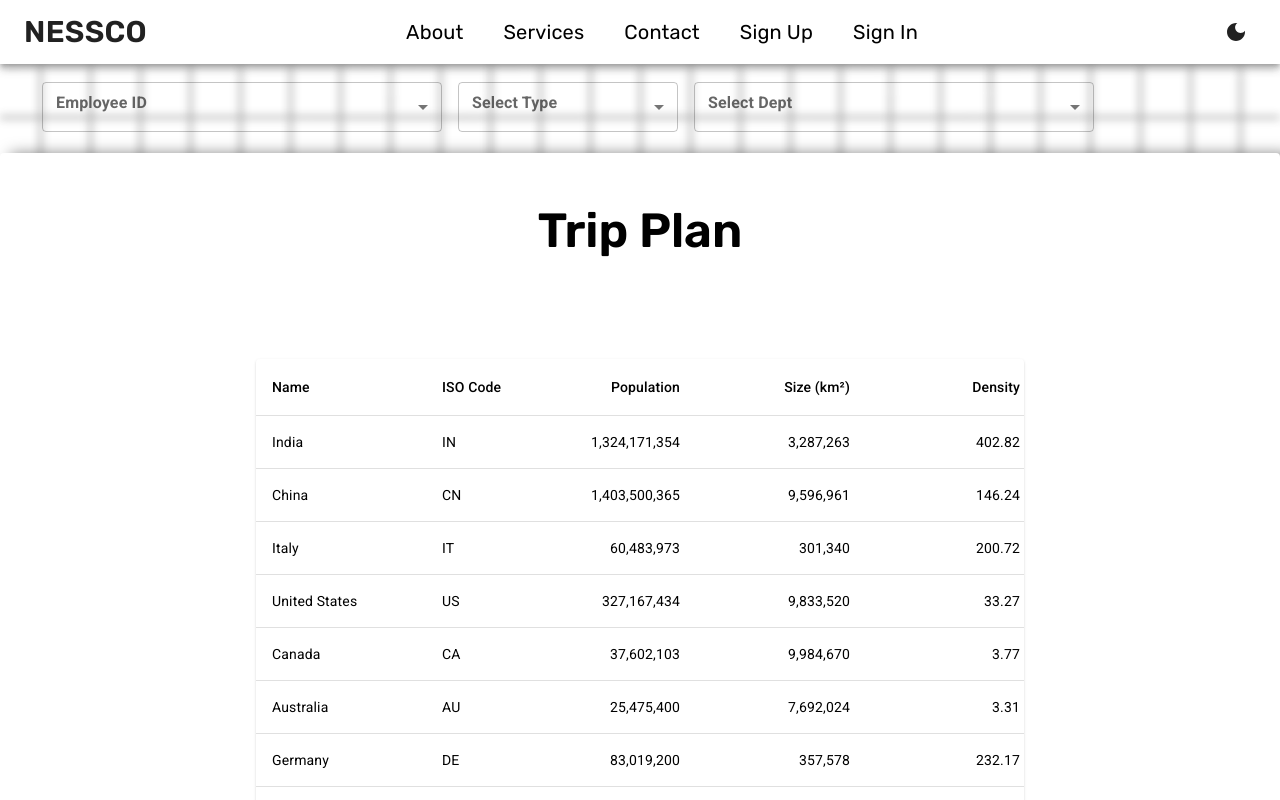
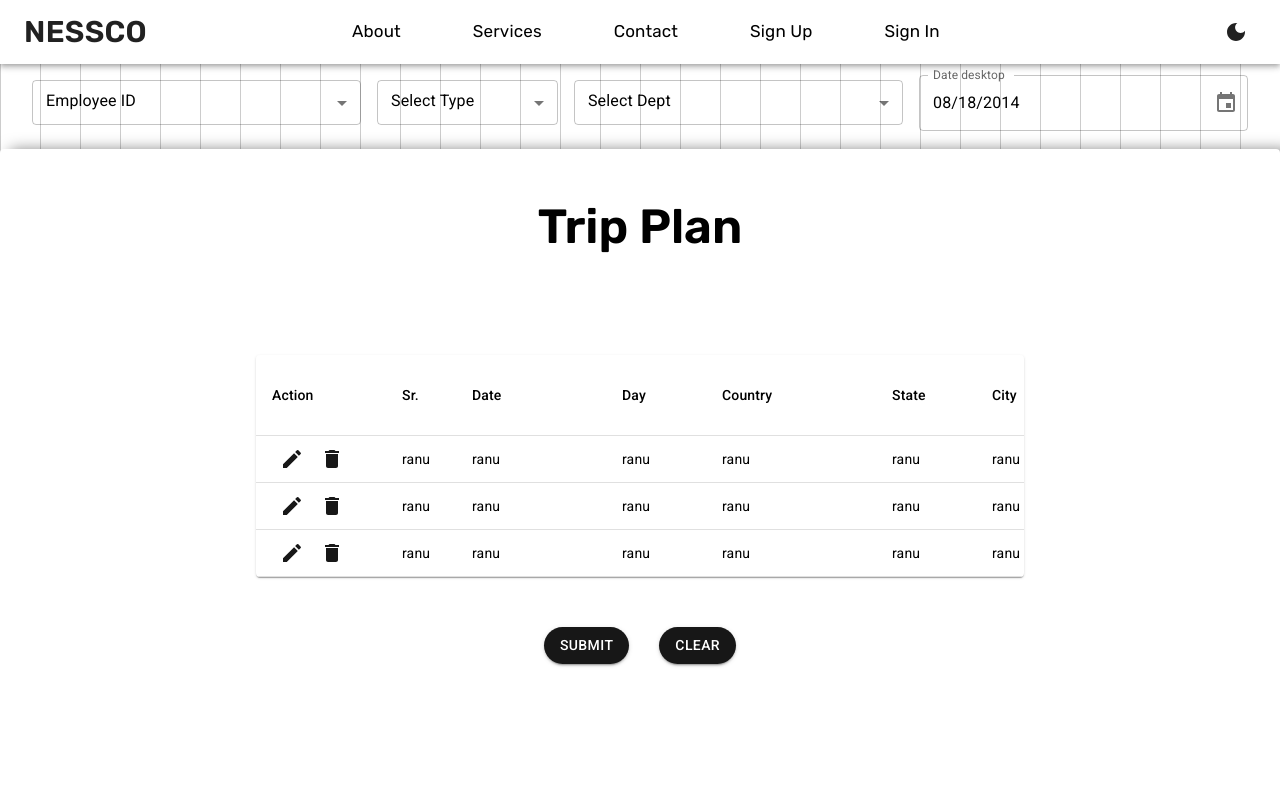
Before and after one commit to SachinXCode313/TripPlanModule, a React (Create React App) app in the folder client/: page / in a window 1280 px wide. Shown: the top 800 px of the page. Built offline with nearby package versions, Linux system fonts and the light colour scheme; the HTML template or start-up script is replaced by a standard one.

Commit message:
Frontend Ready

```diff
--- a/client/public/index.html
+++ b/client/public/index.html
@@ -29,7 +29,7 @@
     />
     <style>
       * {
-        font-family: 'Rubik', 'Roboto', sans-serif;;
+        font-family: 'Rubik', 'Roboto', sans-serif;
       }
     </style>
     <!--
--- a/client/src/App.js
+++ b/client/src/App.js
@@ -26,6 +26,16 @@ function App() {
       },
       inputText: {
         primary: toggleDark ? '#B9B9B9' : '#606060',
+      },
+      buttonText: {
+        primary: toggleDark ? '#000' : '#fff',
+      },
+      buttonBG: {
+        primary: toggleDark ? '#ebebeb' : '#171717',
+        hover: toggleDark ? '#c7c5c5' : '#333333',
+      },
+      bgColor: {
+        primary: toggleDark ? 'linear-gradient(90deg, #c8c8c833 1px, #fff0 0), linear-gradient(180deg, #c8c8c833 .1px, #fff0 0)' : 'linear-gradient(90deg, #0003 1px, #0000 0), linear-gradient(180deg, #0003 .1px, #0000 0)',
       }
     },
   })
@@ -36,9 +46,9 @@ function App() {
       <ThemeProvider theme={theme}>
         <CssBaseline />
         <Navbar toggleDark={toggleDark} setToggleDark={setToggleDark} />
-        <Background/>
-        <PaymentFields/>
-        <TripPlan/>
+        <Background />
+        <PaymentFields />
+        <TripPlan />
 
 
 
--- a/client/src/components/background/Background.css
+++ b/client/src/components/background/Background.css
@@ -1,26 +1,12 @@
-/* .blurryBackground {
-  position: relative;
-  height: 100vh;
+.blurryBackground {
+  position:absolute;
+  top: 0;
+  left: 0;
+  width: 100%;
+  height: 20vh;
   margin: 0;
   padding: 0;
-  background: url('grid.png') center;
-  background-size: 800px;
-  filter: blur(3px);
+  background-size: 40px;
+  filter: blur(0.5px);
   z-index: -1;
 }
-
-h1{
-  position:absolute;
-  z-index: 1;
-} */
-
-.blurryBackground {
-  position: fixed;
-  width: 100%;
-  height: 100vh;
-  background: url('grid1.png') center ;
-  filter: blur(4px);
-  background-size: 500px;
-  display: flex;
-  z-index: -1;
-}
--- a/client/src/components/background/Background.js
+++ b/client/src/components/background/Background.js
@@ -1,13 +1,20 @@
 
+import { backdropClasses } from "@mui/material";
 import PaymentFields from "../paymentFields/PaymentFields";
 import "./Background.css"
 import { useTheme } from '@mui/material/styles';
 
 function Background() {
+
+    const theme = useTheme();
     return (
         <>
-            <div className="blurryBackground">
-            </div>
+
+                <div className="blurryBackground" style={{backgroundImage: theme.palette.bgColor.primary}}>
+
+                </div>
+
+
 
         </>
     )
--- a/client/src/components/navbar/Navbar.js
+++ b/client/src/components/navbar/Navbar.js
@@ -27,8 +27,8 @@ function Navbar({ toggleDark, setToggleDark }) {
 
     const linkStyles = {
         textDecoration: 'none',
-        marginRight: theme.spacing(5),
-        fontSize: "20px",
+        marginRight: theme.spacing(9),
+        fontSize: "17px",
         fontWeight: '400',
         color: theme.palette.text.primary,
     };
--- a/client/src/components/paymentFields/PaymentFields.css
+++ b/client/src/components/paymentFields/PaymentFields.css
@@ -2,10 +2,6 @@
 
 .paymentFields {
     position: relative;
+
     z-index: 1;
-    color: #fff;
-    padding: 5px;
- /* Optional: Add a semi-transparent background for better readability */
-    margin: 5px;
-    border-radius: 10px;
   }
--- a/client/src/components/paymentFields/PaymentFields.js
+++ b/client/src/components/paymentFields/PaymentFields.js
@@ -1,5 +1,6 @@
 import { Button, Toolbar } from "@mui/material"
 import * as React from 'react';
+import { useEffect } from "react";
 import { useTheme } from '@mui/material/styles';
 import Box from '@mui/material/Box';
 import OutlinedInput from '@mui/material/OutlinedInput';
@@ -10,6 +11,13 @@ import Select from '@mui/material/Select';
 import Chip from '@mui/material/Chip';
 import Checkbox from "@mui/material/Checkbox";
 import ListItemText from "@mui/material/ListItemText";
+import dayjs, { Dayjs } from 'dayjs';
+import TextField from '@mui/material/TextField';
+import { LocalizationProvider } from '@mui/x-date-pickers/LocalizationProvider';
+import { AdapterDayjs } from '@mui/x-date-pickers/AdapterDayjs';
+import { DesktopDatePicker } from '@mui/x-date-pickers/DesktopDatePicker';
+import Stack from '@mui/material/Stack';
+import Autocomplete from '@mui/material/Autocomplete';
 import './PaymentFields.css'
 
 
@@ -42,9 +50,12 @@ function PaymentFields() {
 
     const theme = useTheme();
     const [personName, setPersonName] = React.useState([]);
+    const [personType, setPersonType] = React.useState('');
+    const [personDept, setPersonDept] = React.useState();
 
 
-    const handleChange = (event) => {
+
+    const handleChangePerson = (event) => {
         const {
             target: { value },
         } = event;
@@ -52,57 +63,83 @@ function PaymentFields() {
             // On autofill we get a stringified value.
             typeof value === 'string' ? value.split(',') : value,
         );
+        if (personName.length > 1) {
+            setPersonType("Group")
+        }
     };
+
+
+    const handleChangeType = (event) => {
+        const { value } = event.target;
+        console.log(personName.length)
+        setPersonType(value);
+    };
+
+    const handleChangeDept = (event) => {
+        const { value } = event.target;
+        setPersonDept(value);
+    };
+
+    const [value, setValue] = React.useState(dayjs('2014-08-18T21:11:54'));
+
+    const handleChangeDate = (newValue) => {
+        setValue(newValue);
+    };
+
+
+    useEffect(() => {
+        // Check if personName has more than one item and set personType accordingly
+        if (personName.length > 1) {
+            setPersonType('Group');
+        }
+        if (personName.length == 1) {
+            setPersonType('Individual')
+        }
+    }, [personName]);
+
+
     return (
         <>
             <div className="paymentFields">
                 <Toolbar>
                     {/* EmployeeID */}
-                    <FormControl sx={{ m: 1, width: 400 }} size="small">
+                    <FormControl sx={{ m: 1, my: 2, width: 400 }} size="small">
                         <InputLabel id="demo-multiple-chip-label"
                             sx={{
+
                                 "&.Mui-focused": {
-                                    color: theme.palette.inputText.primary, // Change label color when focused
+                                    color: theme.palette.text.primary, // Change label color when focused
                                 },
-                                fontWeight: 'bold'
-                            }}>Employee ID</InputLabel>
+                                color: theme.palette.text.primary,
+                            }}>Employee ID
+                        </InputLabel>
                         <Select
                             labelId="demo-multiple-checkbox-label"
                             id="demo-multiple-checkbox"
                             multiple
                             value={personName}
-                            onChange={handleChange}
+                            onChange={handleChangePerson}
+                            MenuProps={MenuProps}
+                            renderValue={(selected) => selected.join(', ')}
                             input={<OutlinedInput id="select-multiple-chip" label="Employee ID" sx={{
                                 "&.Mui-focused .MuiOutlinedInput-notchedOutline": {
-                                    borderColor: theme.palette.inputBorder.primary,
+                                    borderColor: theme.palette.text.primary,
                                 },
-                                height: "50px",
+                                height: "45px",
                             }}
-
                             />}
-                            renderValue={(selected) => (
-                                <Box sx={{
-                                    display: 'flex', overflowX: 'scroll', '&::-webkit-scrollbar': { display: 'none', }, gap: 0.5
-                                }}>
-                                    {selected.map((value) => (
-                                        <Chip key={value} label={value} />
-                                    ))}
-                                </Box>
-                            )}
-                            MenuProps={MenuProps}
                         >
                             {names.map((name) => (
                                 <MenuItem key={name} value={name}>
                                     <Checkbox checked={personName.indexOf(name) > -1}
-                                    sx={{
-                                        "&.Mui-checked": {
-                                            color: theme.palette.inputText.primary, // Change color when checked
-                                          },// Change checkbox color
-                                    }}
+                                        sx={{
+                                            "&.Mui-checked": {
+                                                color: theme.palette.inputText.primary, // Change color when checked
+                                            },// Change checkbox color
+                                        }}
                                     />
                                     <ListItemText primary={name} />
                                 </MenuItem>
-
                             ))}
                         </Select>
                     </FormControl>
@@ -113,42 +150,31 @@ function PaymentFields() {
                         <InputLabel id="demo-multiple-chip-label"
                             sx={{
                                 "&.Mui-focused": {
-                                    color: theme.palette.inputText.primary, // Change label color when focused
+                                    color: theme.palette.text.primary, // Change label color when focused
                                 },
-                                fontWeight: 'bold',
+                                color: theme.palette.text.primary,
                             }}>Select Type</InputLabel>
                         <Select
                             labelId="demo-multiple-checkbox-label"
                             id="demo-multiple-checkbox"
-                            multiple
-                            value={personName}
-                            onChange={handleChange}
+
+                            value={personType}
+                            onChange={handleChangeType}
                             input={<OutlinedInput id="select-multiple-chip" label="Select Type" sx={{
                                 "&.Mui-focused .MuiOutlinedInput-notchedOutline": {
-                                    borderColor: theme.palette.inputBorder.primary,
+                                    borderColor: theme.palette.text.primary,
                                 },
-                                height: "50px",
+                                height: "45px",
                             }}
 
                             />}
-                            renderValue={(selected) => (
-                                <Box sx={{
-                                    display: 'flex', overflowX: 'scroll', '&::-webkit-scrollbar': { display: 'none', }, gap: 0.5
-                                }}>
-                                    {selected.map((value) => (
-                                        <Chip key={value} label={value} />
-                                    ))}
-                                </Box>
-                            )}
+
                             MenuProps={MenuProps}
                         >
-                            {names.map((name) => (
-                                <MenuItem key={name} value={name}>
-                                    <Checkbox checked={personName.indexOf(name) > -1} />
-                                    <ListItemText primary={name} />
-                                </MenuItem>
+                            <MenuItem value="Individual">Individual</MenuItem>
+                            <MenuItem value="Group">Group</MenuItem>
 
-                            ))}
+
                         </Select>
                     </FormControl>
 
@@ -158,50 +184,75 @@ function PaymentFields() {
                         <InputLabel id="demo-multiple-chip-label"
                             sx={{
                                 "&.Mui-focused": {
-                                    color: theme.palette.inputText.primary, // Change label color when focused
+                                    color: theme.palette.text.primary, // Change label color when focused
                                 },
-                                fontWeight: 'bold',
+                                color: theme.palette.text.primary,
                             }}>Select Dept</InputLabel>
                         <Select
                             labelId="demo-multiple-checkbox-label"
                             id="demo-multiple-checkbox"
-                            multiple
-                            value={personName}
-                            onChange={handleChange}
-                            input={<OutlinedInput id="select-multiple-chip" label="Select Dept" sx={{
+                            value={personDept}
+                            onChange={handleChangeDept}
+                            input={<OutlinedInput id="select-dept" label="Select Dept" sx={{
                                 "&.Mui-focused .MuiOutlinedInput-notchedOutline": {
-                                    borderColor: theme.palette.inputBorder.primary,
+                                    borderColor: theme.palette.text.primary,
                                 },
-                                height: "50px",
+                                height: "45px",
                             }}
 
                             />}
-                            renderValue={(selected) => (
-                                <Box sx={{
-                                    display: 'flex', overflowX: 'scroll', '&::-webkit-scrollbar': { display: 'none', }, gap: 0.5
-                                }}>
-                                    {selected.map((value) => (
-                                        <Chip key={value} label={value} />
-                                    ))}
-                                </Box>
-                            )}
                             MenuProps={MenuProps}
                         >
-                            {names.map((name) => (
-                                <MenuItem key={name} value={name}>
-                                    <Checkbox sx={{
-                                        "&.Mui-checked": {
-                                            color: theme.palette.inputText.primary, // Change color when checked
-                                          },// Change checkbox color
-                                    }}
-                                     checked={personName.indexOf(name) > -1} />
-                                    <ListItemText primary={name} />
-                                </MenuItem>
+                            <MenuItem value="Sales">Sales</MenuItem>
+                            <MenuItem value="Operations">Operations</MenuItem>
+                            <MenuItem value="Services">Services</MenuItem>
+                        </Select>
 
-                            ))}
-                        </Select>
                     </FormControl>
+                    {personDept === 'Services' && (
+                        <TextField
+                            label="Service Id"
+                            id="outlined-size-small"
 
+                            size="small"
+                            sx={{
+                                m: 1,
+                                '& .MuiInputBase-root': {  // styles for the input itself
+                                    height: 45,  // adjust padding
+                                },
+                                '&.Mui-focused .MuiOutlinedInput-notchedOutline': {
+                                    borderColor: theme.palette.text.primary, // Outline color on focus (click)
+                                },
+                                '& .MuiOutlinedInput-root': {
+                                    '&.Mui-focused .MuiOutlinedInput-notchedOutline': {
+                                        borderColor: theme.palette.text.primary, // Default outline color
+                                    },
+                                },
+                                '& .MuiInputLabel-root': {
+                                    color: theme.palette.text.primary, // Default label color
+
+                                },
+                            }}
+                            variant="outlined"
+                        />
+
+                    )}
+
+
+                    {/* Select Date */}
+                    <FormControl sx={{ m: 1, width: 400, }} size="small">
+
+                        <LocalizationProvider dateAdapter={AdapterDayjs}>
+                            <DesktopDatePicker
+                                label="Date desktop"
+                                inputFormat="MM/DD/YYYY"
+                                value={value}
+                                multiple
+                                onChange={handleChangeDate}
+                                renderInput={(params) => <TextField {...params} />}
+                            />
+                        </LocalizationProvider>
+                    </FormControl>
                 </Toolbar >
             </div >
 
--- a/client/src/components/tripPlan/TripPlan.js
+++ b/client/src/components/tripPlan/TripPlan.js
@@ -3,6 +3,7 @@ import { Box, Stack, Typography } from '@mui/material'
 import './TripPlan.css'
 import { useTheme } from '@emotion/react'
 import TripItems from './tripItems/TripItems'
+import { Button } from '@mui/material'
 
 const TripPlan = () => {
   const theme = useTheme()
@@ -28,14 +29,35 @@ const TripPlan = () => {
         bgcolor: 'primary.main',
         marginTop: theme.spacing(1),
         boxShadow: '10px 1px 15px rgba(0, 0, 0, 0.5)',
-        mx:'auto'
+        mx: 'auto'
       }}
     >
 
-      <Typography variant="h3" component="h2" sx={{ fontFamily: 'inherit', mt: "50px", fontWeight: "600", textAlign: 'center'}}>
+      <Typography variant="h3" component="h2" sx={{ fontFamily: 'inherit', mt: "50px", fontWeight: "600", textAlign: 'center' }}>
         Trip Plan
       </Typography>
       <TripItems />
+      <Box sx={{mt : "50px"}}>
+        <Button variant="contained"
+         sx={{
+          color: theme.palette.buttonText.primary,
+          backgroundColor: theme.palette.buttonBG.primary,
+          borderRadius: "20px" ,
+          mr: "30px",
+          '&:hover': {
+            backgroundColor: theme.palette.buttonBG.hover,
+          },
+          }}>Submit</Button>
+        <Button variant="contained"
+        sx={{
+          color: theme.palette.buttonText.primary,
+          backgroundColor: theme.palette.buttonBG.primary,
+          borderRadius: "20px",
+          '&:hover': {
+            backgroundColor: theme.palette.buttonBG.hover,
+          },
+          }}>Clear</Button>
+      </Box>
     </Box>
   )
 }
--- a/client/src/components/tripPlan/tripItems/TripItems.js
+++ b/client/src/components/tripPlan/tripItems/TripItems.js
@@ -5,33 +5,39 @@ import TableBody from '@mui/material/TableBody';
 import TableCell from '@mui/material/TableCell';
 import TableContainer from '@mui/material/TableContainer';
 import TableHead from '@mui/material/TableHead';
-import TablePagination from '@mui/material/TablePagination';
 import TableRow from '@mui/material/TableRow';
+import EditIcon from '@mui/icons-material/Edit';
+import DeleteIcon from '@mui/icons-material/Delete';
+import { Button, IconButton } from '@mui/material';
+import { useTheme } from '@emotion/react';
+
 
 const columns = [
-  { id: 'name', label: 'Name', minWidth: 170 },
-  { id: 'code', label: 'ISO\u00a0Code', minWidth: 100 },
-  {
-    id: 'population',
-    label: 'Population',
-    minWidth: 170,
-    align: 'right',
-    format: (value) => value.toLocaleString('en-US'),
-  },
-  {
-    id: 'size',
-    label: 'Size\u00a0(km\u00b2)',
-    minWidth: 170,
-    align: 'right',
-    format: (value) => value.toLocaleString('en-US'),
-  },
-  {
-    id: 'density',
-    label: 'Density',
-    minWidth: 170,
-    align: 'right',
-    format: (value) => value.toFixed(2),
-  },
+  { id: 'action', label: 'Action', minWidth: 130 },
+  { id: 'sr', label: 'Sr.', minWidth: 70 },
+  { id: 'date', label: 'Date', minWidth: 150 },
+  { id: 'day', label: 'Day', minWidth: 100 },
+  { id: 'country', label: 'Country', minWidth: 170 },
+  { id: 'state', label: 'State', minWidth: 100 },
+  { id: 'city', label: 'City', minWidth: 100 },
+  { id: 'clientName', label: 'Client Name', minWidth: 100 },
+  { id: 'purpose', label: 'Purpose', minWidth: 100 },
+  { id: 'Remarks', label: 'Remarks', minWidth: 100 },
+  // {
+  //   id: 'population',
+  //   label: 'Population',
+  //   minWidth: 170,
+  //   align: 'right',
+  //   format: (value) => value.toLocaleString('en-US'),
+  // },
+
+  // {
+  //   id: 'density',
+  //   label: 'Density',
+  //   minWidth: 170,
+  //   align: 'right',
+  //   format: (value) => value.toFixed(2),
+  // },
 ];
 
 function createData(name, code, population, size) {
@@ -42,47 +48,26 @@ function createData(name, code, population, size) {
 const rows = [
   createData('India', 'IN', 1324171354, 3287263),
   createData('China', 'CN', 1403500365, 9596961),
-  createData('Italy', 'IT', 60483973, 301340),
-  createData('United States', 'US', 327167434, 9833520),
-  createData('Canada', 'CA', 37602103, 9984670),
-  createData('Australia', 'AU', 25475400, 7692024),
-  createData('Germany', 'DE', 83019200, 357578),
-  createData('Ireland', 'IE', 4857000, 70273),
-  createData('Mexico', 'MX', 126577691, 1972550),
-  createData('Japan', 'JP', 126317000, 377973),
-  createData('France', 'FR', 67022000, 640679),
-  createData('United Kingdom', 'GB', 67545757, 242495),
-  createData('Russia', 'RU', 146793744, 17098246),
-  createData('Nigeria', 'NG', 200962417, 923768),
-  createData('Brazil', 'BR', 210147125, 8515767),
+  createData('China', 'CN', 1403500365, 9596961),
+
 ];
 
 export default function TripItems() {
-  const [page, setPage] = React.useState(0);
-  const [rowsPerPage, setRowsPerPage] = React.useState(10);
-
-  const handleChangePage = (event, newPage) => {
-    setPage(newPage);
-  };
-
-  const handleChangeRowsPerPage = (event) => {
-    setRowsPerPage(+event.target.value);
-    setPage(0);
-  };
+  const theme = useTheme()
 
   return (
     <Paper
-      sx={{ width: {
+      sx={{
+        width: {
           xs: '90%', // Set width to 100% for extra-small screens
           sm: '80%',  // Set width to 80% for small screens
           md: '70%',  // Set width to 70% for medium screens
           lg: '60%',  // Set width to 60% for large screens
-        xl: '50%',  // Set width to 50% for extra-large screens
+          xl: '70%',  // Set width to 50% for extra-large screens
         },
-      maxWidth: '1200px',
-
         overflow: 'hidden',
-      mt: "100px" }
+        mt: "100px"
+      }
       }>
       <TableContainer sx={{ maxHeight: 440 }}>
         <Table stickyHeader aria-label="sticky table">
@@ -101,17 +86,25 @@ export default function TripItems() {
           </TableHead>
           <TableBody>
             {rows
-              .slice(page * rowsPerPage, page * rowsPerPage + rowsPerPage)
               .map((row) => {
                 return (
                   <TableRow hover role="checkbox" tabIndex={-1} key={row.code}>
                     {columns.map((column) => {
                       const value = row[column.id];
                       return (
-                        <TableCell key={column.id} align={column.align}>
-                          {column.format && typeof value === 'number'
-                            ? column.format(value)
-                            : value}
+                        <TableCell key={column.id} align={column.align} sx={{py:'3px'}}>
+                          {column.id === 'action'
+                            ? <>
+                              <IconButton >
+                                <EditIcon sx={{ color: theme.palette.buttonBG.primary }} />
+                              </IconButton>
+
+                              <IconButton >
+                                <DeleteIcon sx={{ color: theme.palette.buttonBG.primary }} />
+                              </IconButton>
+                            </>
+                            : "ranu"}
+
                         </TableCell>
                       );
                     })}
@@ -121,15 +114,7 @@ export default function TripItems() {
           </TableBody>
         </Table>
       </TableContainer>
-      <TablePagination
-        rowsPerPageOptions={[10, 25, 100]}
-        component="div"
-        count={rows.length}
-        rowsPerPage={rowsPerPage}
-        page={page}
-        onPageChange={handleChangePage}
-        onRowsPerPageChange={handleChangeRowsPerPage}
-      />
+
     </Paper>
   );
 }
```
Also changed, not shown: client/src/components/background/grid1.png (deleted). Lines whose indentation alone changed are shown as unchanged.
